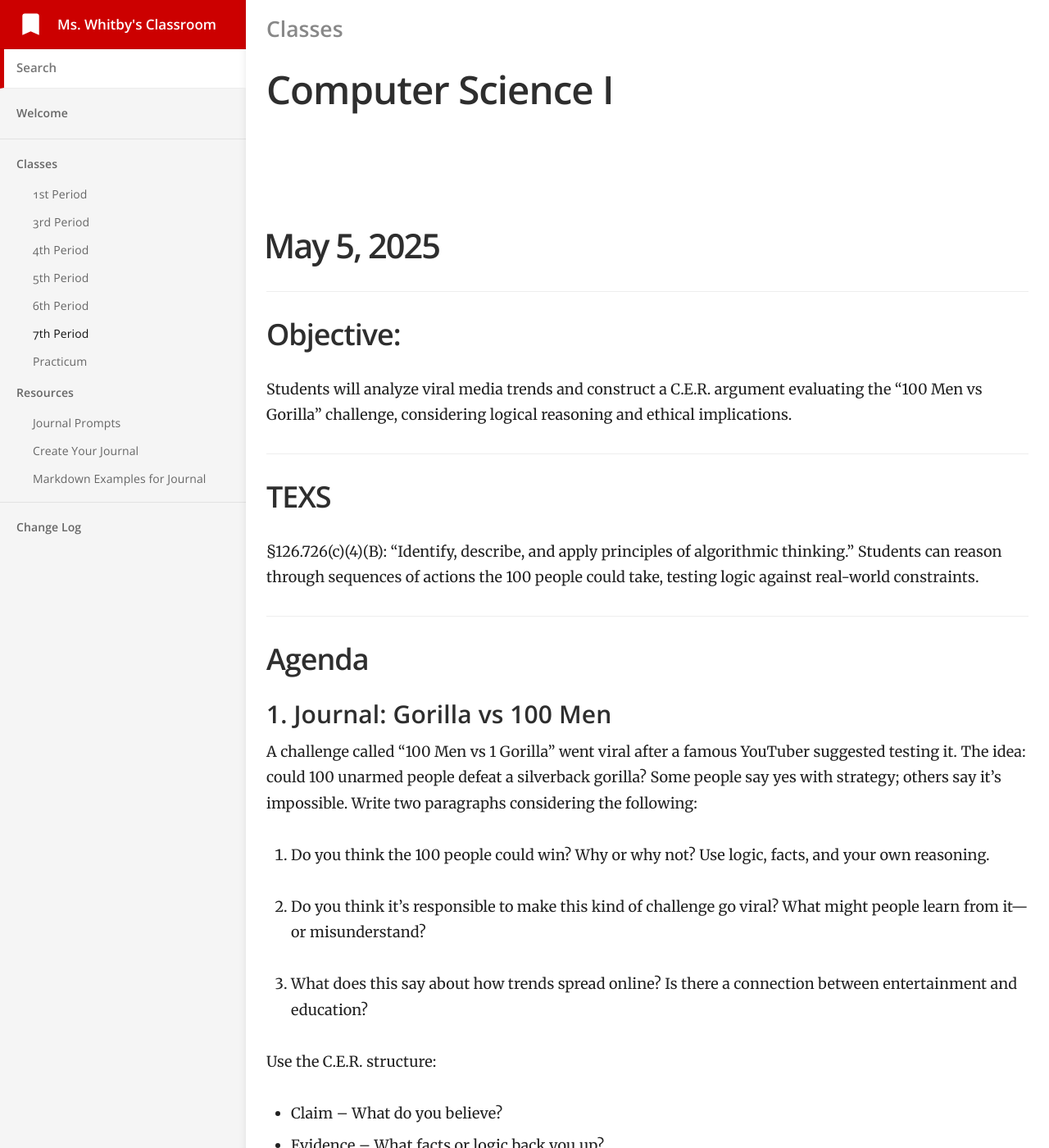
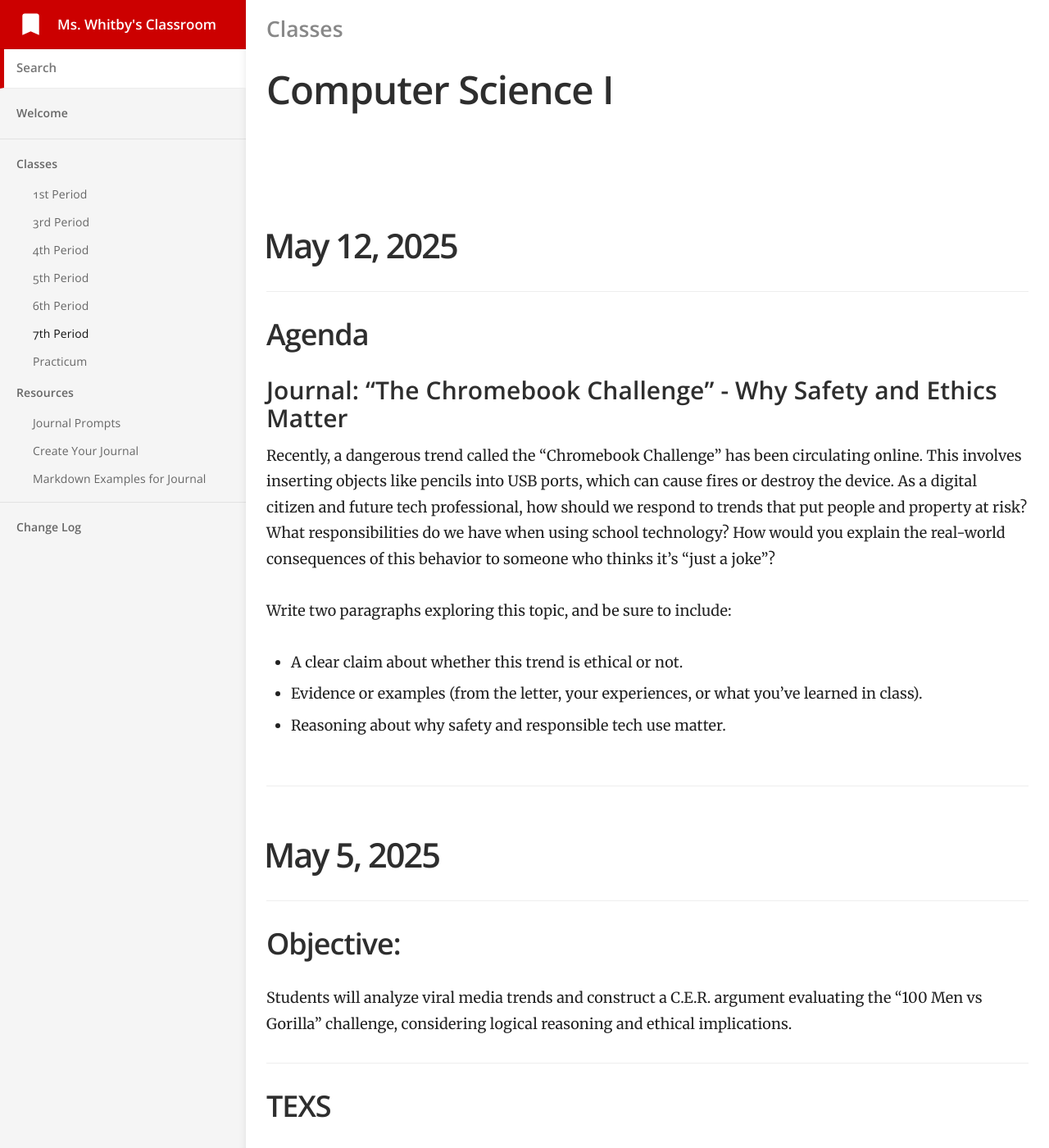
Before and after one commit to mswhitby/classroom, a Jekyll site: the page built from _docs/classes/7th.md, in a window 1280 px wide and 1400 px high. Shown: the whole window at 82% size. Built offline with Jekyll 4.4.1, drawn with Linux system fonts in a browser that asks for light colours.

Commit message:
Updated lessons

```diff
--- a/_docs/classes/7th.md
+++ b/_docs/classes/7th.md
@@ -4,6 +4,21 @@ subtitle: Computer Science I
 category: Classes
 order: 6
 ---
+
+# May 12, 2025
+
+## Agenda
+
+### Journal: "The Chromebook Challenge" - Why Safety and Ethics Matter
+
+Recently, a dangerous trend called the “Chromebook Challenge” has been circulating online. This involves inserting objects like pencils into USB ports, which can cause fires or destroy the device. As a digital citizen and future tech professional, how should we respond to trends that put people and property at risk? What responsibilities do we have when using school technology? How would you explain the real-world consequences of this behavior to someone who thinks it’s “just a joke”?
+
+Write two paragraphs exploring this topic, and be sure to include:
+- A clear claim about whether this trend is ethical or not.
+- Evidence or examples (from the letter, your experiences, or what you’ve learned in class).
+- Reasoning about why safety and responsible tech use matter.
+
+----
 
 # May 5, 2025
 
```
Also changed, not shown: _docs/classes/3rd.md (+15 -0 lines), _docs/classes/4th.md (+15 -0 lines), _docs/classes/5th.md (+15 -0 lines).
